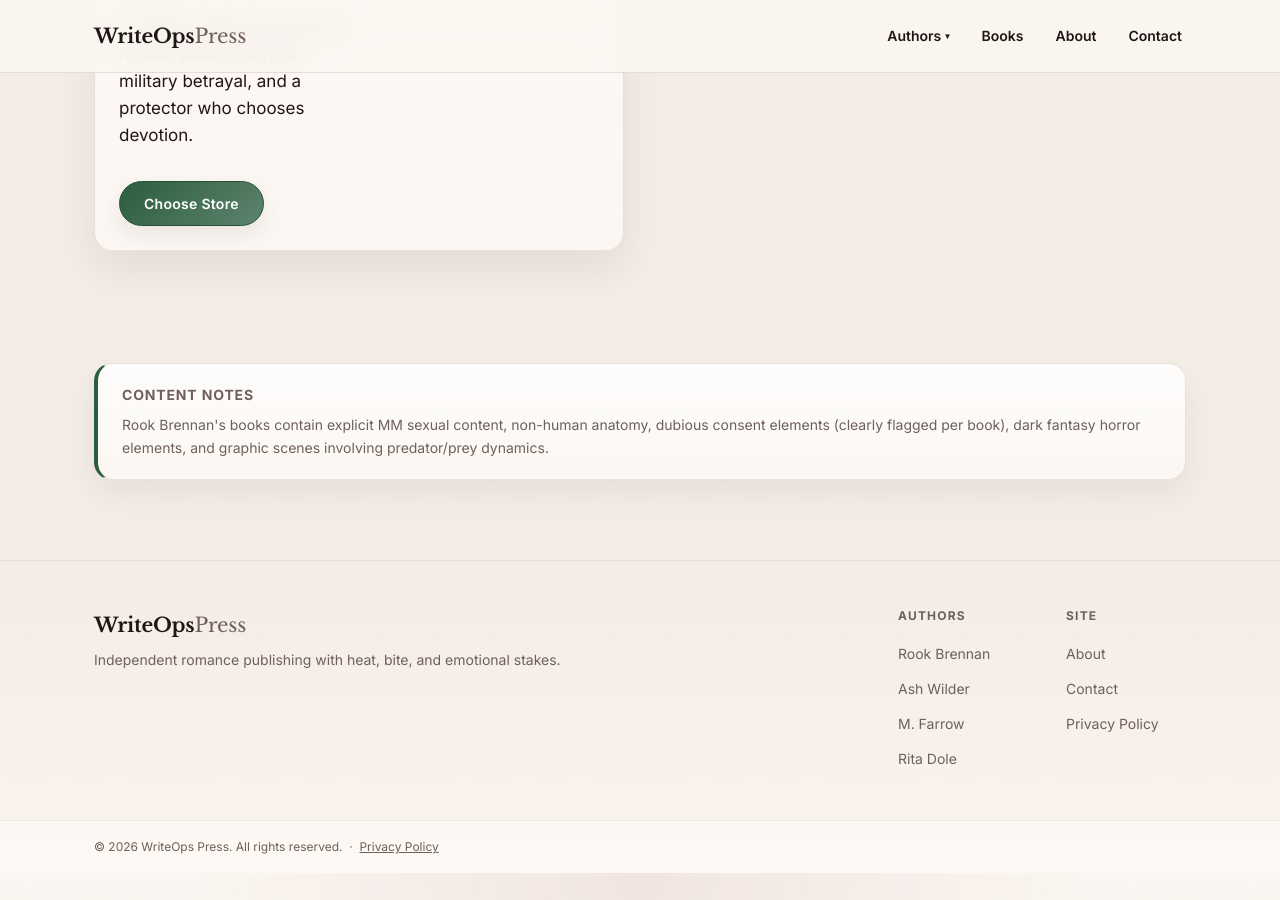
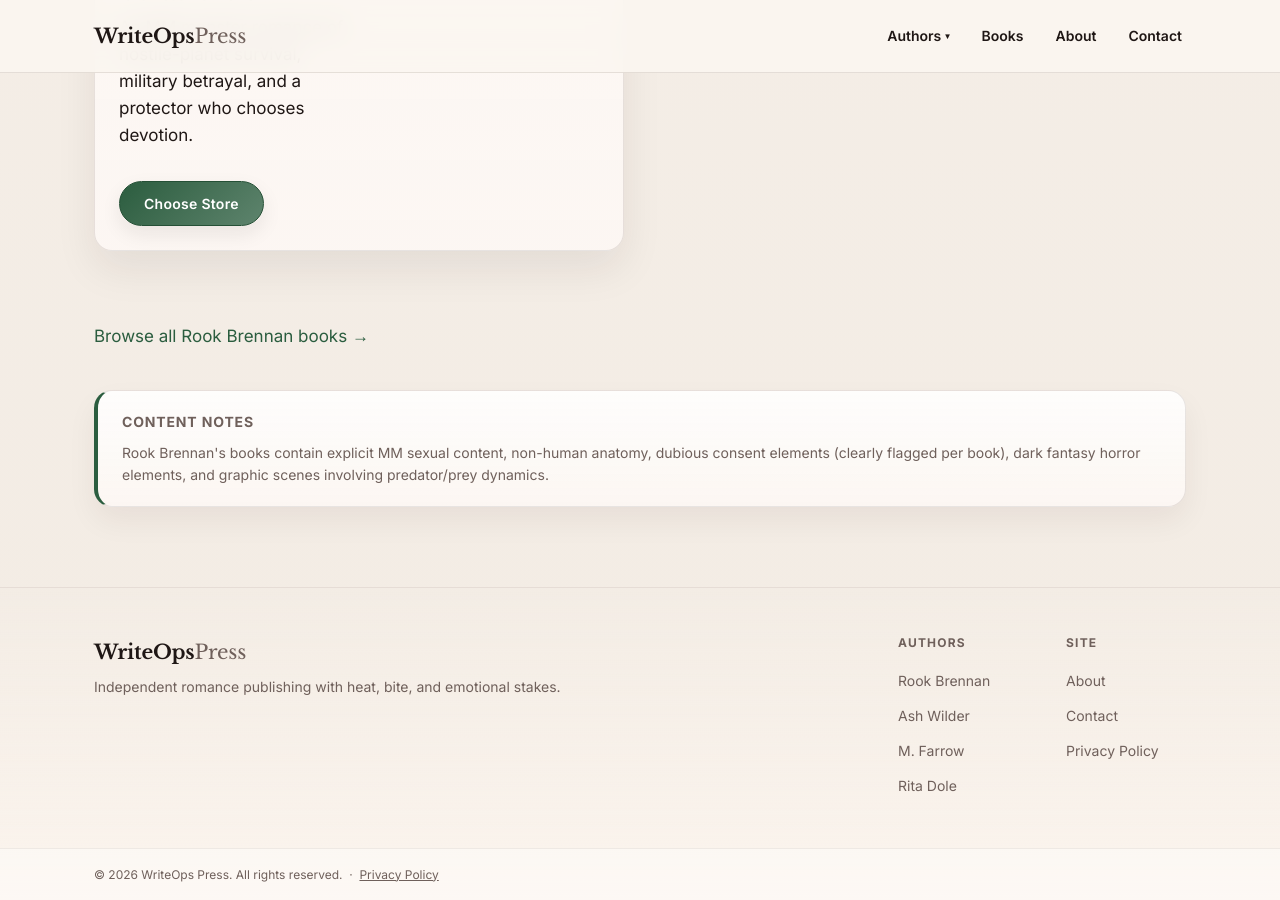
Before and after one commit to Tasutherland/WriteOpsPress, a Jekyll site: the page built from pen-names/rook-brennan.md, in a window 1280 px wide and 900 px high, scrolled down 2523 px. Built offline with Jekyll 4.4.1, drawn with Linux system fonts in a browser that asks for light colours.

Commit message:
Improve catalog navigation and search discovery: pen-names/rook-brennan.md

```diff
--- a/pen-names/rook-brennan.md
+++ b/pen-names/rook-brennan.md
@@ -52,6 +52,8 @@ permalink: /authors/rook-brennan/
     </div>
   </section>
 
+  <p class="catalog-more"><a href="{{ '/books/' | relative_url }}#rook-brennan">Browse all Rook Brennan books →</a></p>
+
   {% if page.content_notes %}
   <div class="content-notes" id="content-notes">
     <p class="content-notes-title">Content Notes</p>
```
